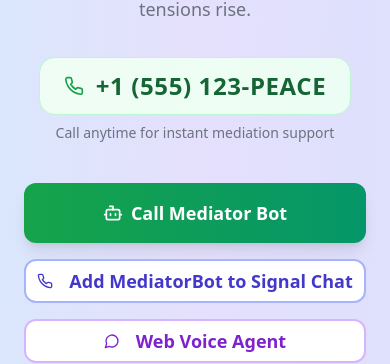
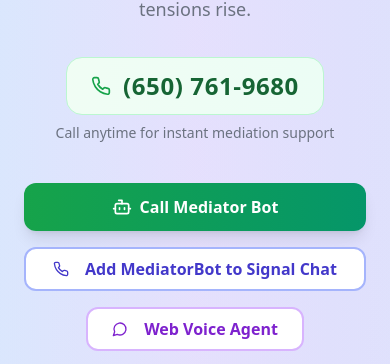
Before and after one commit to tmad4000/chill-house-voice, a React (Vite) app: page / in a window 390 px wide. Shown: the part 487-851 px from the top of the page. Built offline with nearby package versions, Linux system fonts and the light colour scheme; no server answers; the database is empty.

Commit message:
Fix: Adjust button layout and phone number
- Reduced size of "Call MediatorBot" button.
- Pushed "Web Voice Agent" button to the next line.
- Updated phone number to (650) 761-9680.

```diff
--- a/src/components/Hero.tsx
+++ b/src/components/Hero.tsx
@@ -1,4 +1,3 @@
-
 
 import { Button } from "@/components/ui/button";
 import { MessageCircle, Bot, Phone, Link } from "lucide-react";
@@ -51,17 +50,19 @@ const Hero = () => {
             <div className="inline-flex items-center px-6 py-3 bg-gradient-to-r from-green-50 to-emerald-50 rounded-2xl border border-green-200">
               <Phone className="w-5 h-5 text-green-600 mr-3" />
               <span className="text-2xl font-bold text-green-800 tracking-wide">
-                +1 (555) 123-PEACE
+                (650) 761-9680
               </span>
             </div>
             <p className="text-sm text-gray-500 mt-2">Call anytime for instant mediation support</p>
           </div>
 
           {/* CTA Buttons */}
-          <div className="flex flex-col sm:flex-row gap-4 justify-center mt-10">
+          <div className="flex flex-col gap-4 justify-center mt-10">
+            {/* First row - Call and Signal buttons */}
+            <div className="flex flex-col sm:flex-row gap-4 justify-center">
               <a
-              href="tel:+15551237323"
-              className="inline-flex items-center justify-center bg-gradient-to-r from-green-600 to-emerald-600 hover:from-green-700 hover:to-emerald-700 text-white px-8 py-4 text-lg font-semibold rounded-xl shadow-lg hover:shadow-xl transition-all duration-300 transform hover:-translate-y-1"
+                href="tel:+16507619680"
+                className="inline-flex items-center justify-center bg-gradient-to-r from-green-600 to-emerald-600 hover:from-green-700 hover:to-emerald-700 text-white px-6 py-3 text-base font-semibold rounded-xl shadow-lg hover:shadow-xl transition-all duration-300 transform hover:-translate-y-1"
               >
                 <Bot className="w-5 h-5 mr-2" />
                 Call Mediator Bot
@@ -71,21 +72,25 @@ const Hero = () => {
                 onClick={handleAddToSignal}
                 variant="outline"
                 size="lg"
-              className="border-2 border-indigo-300 text-indigo-700 hover:bg-indigo-50 px-8 py-4 text-lg font-semibold rounded-xl transition-all duration-300 transform hover:-translate-y-1"
+                className="border-2 border-indigo-300 text-indigo-700 hover:bg-indigo-50 px-6 py-3 text-base font-semibold rounded-xl transition-all duration-300 transform hover:-translate-y-1"
               >
                 <Phone className="w-5 h-5 mr-2" />
                 Add MediatorBot to Signal Chat
               </Button>
+            </div>
 
+            {/* Second row - Web Voice Agent */}
+            <div className="flex justify-center">
               <Button
                 onClick={handleWebVoiceAgent}
                 variant="outline"
                 size="lg"
-              className="border-2 border-purple-300 text-purple-700 hover:bg-purple-50 px-8 py-4 text-lg font-semibold rounded-xl transition-all duration-300 transform hover:-translate-y-1"
+                className="border-2 border-purple-300 text-purple-700 hover:bg-purple-50 px-6 py-3 text-base font-semibold rounded-xl transition-all duration-300 transform hover:-translate-y-1"
               >
                 <MessageCircle className="w-5 h-5 mr-2" />
                 Web Voice Agent
               </Button>
+            </div>
           </div>
 
           {/* Signal Setup Instructions */}
```
Lines whose indentation alone changed are shown as unchanged.
